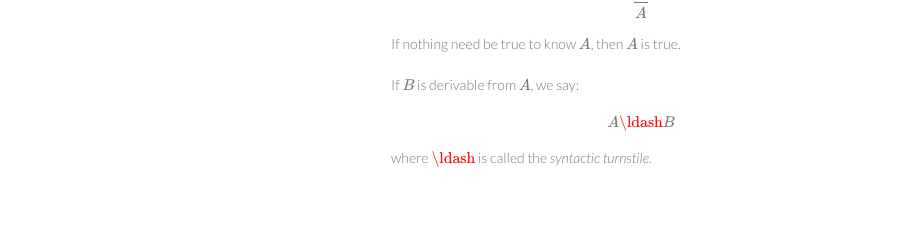
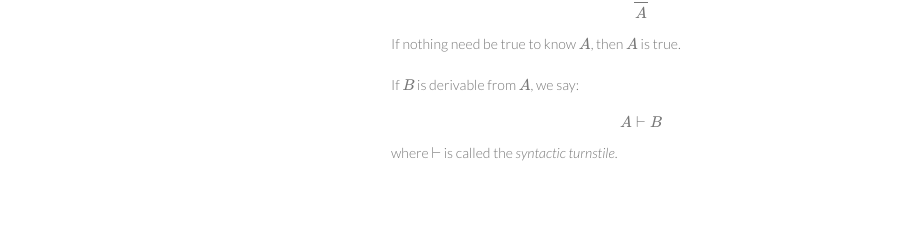
Before and after one commit to ku-sldg/plih, a Jekyll site: the page built from _posts/2016-06-13-Notations-and-Preliminaries.md, in a window 1280 px wide. Shown: the part 1422-1657 px from the top of the page, without its empty margins (179-1096 px from the left). Built offline with Jekyll 4.4.1, drawn with Linux system fonts in a browser that asks for light colours; formulas are drawn with MathJax 3.

Commit message:
posting preliminaries chapter

```diff
--- a/_posts/2016-06-13-Notations-and-Preliminaries.md
+++ b/_posts/2016-06-13-Notations-and-Preliminaries.md
@@ -67,6 +67,6 @@ If nothing need be true to know $A$, then $A$ is true.
 
 If $B$ is derivable from $A$, we say:
 
-$$A\ldash B$$
+$$A\vdash B$$
 
-where $\ldash$ is called the _syntactic turnstile_.
+where $\vdash$ is called the _syntactic turnstile_.
```
